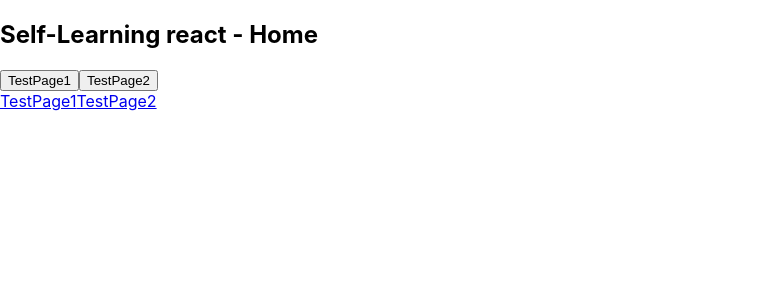
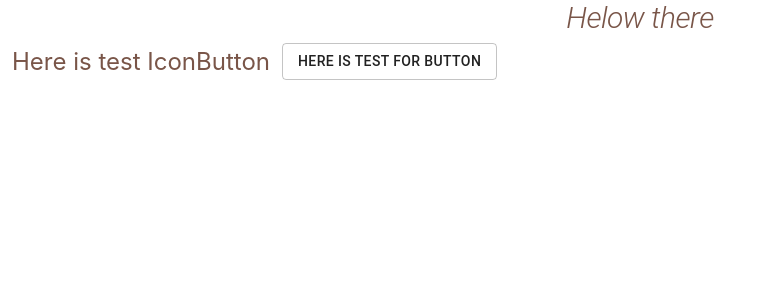
Before and after one commit to TinaWang113/reactui, a React (Create React App) app: page / in a window 1280 px wide. Shown: the top 300 px of the page, without its empty margins (0-777 px from the left). Built offline with nearby package versions, Linux system fonts and the light colour scheme.

Commit message:
simple theme and btn

```diff
--- a/package.json
+++ b/package.json
@@ -4,6 +4,7 @@
   "version": "0.1.0",
   "private": true,
   "dependencies": {
+    "@material-ui/core": "^4.9.13",
     "@testing-library/jest-dom": "^4.2.4",
     "@testing-library/react": "^9.5.0",
     "@testing-library/user-event": "^7.2.1",
--- a/src/App.js
+++ b/src/App.js
@@ -1,22 +1,39 @@
-import React, { Component } from 'react';
-import Header from "./Header";
+import React from 'react';
 import { Link, BrowserRouter as Router, Route } from 'react-router-dom'
-import TestPage1 from "./TestPage1";
+import { makeStyles } from '@material-ui/core/styles';
+import {Button, Typography } from '@material-ui/core/';
+import IconButton from '@material-ui/core/IconButton';
 
 
-class App extends Component {
-  render() {
+const useStyles = makeStyles({
+  hellowThemeStyle:{
+    fontStyle: 'oblique',
+    fontSize:"30px",
+  },
+  buttonStyles:{
+    color:"green",
+    border:0
+  }
+
+});
+
+export default function App() {
+    const classes = useStyles();
+
     return (
-      <div>
-        <Header />
-        <Router>
-          <Link to="/TestPage1" >TestPage1</Link>
-          <Link to="/TestPage2" >TestPage2</Link>
-        </Router>
-
-      </div>
+      <div className="App">
+      <Typography
+        className={classes.hellowThemeStyle}
+        align="center"
+        color ="primary"
+        variant="h1"
+      >
+            Helow there
+        </Typography>
+        <IconButton color="primary" aria-label="upload picture" component="span">
+          Here is test IconButton
+        </IconButton>
+        <Button disable variant="outlined">Here is test for Button</Button>
+        </div>
     );
-  }
 }
-
-export default App;
--- a/src/index.js
+++ b/src/index.js
@@ -4,10 +4,15 @@ import './index.css';
 import App from './App';
 import { BrowserRouter } from "react-router-dom";
 import * as serviceWorker from './serviceWorker';
+import { ThemeProvider } from '@material-ui/core/styles';
+import theme from "./theme";
+
 
 ReactDOM.render(
   <BrowserRouter>
+  <ThemeProvider theme={theme}>
     <App />
+    </ThemeProvider >
   </BrowserRouter>,
   document.getElementById('root')
 );
--- /dev/null
+++ b/src/theme.js
@@ -0,0 +1,17 @@
+import { createMuiTheme } from '@material-ui/core/styles';
+import blue from '@material-ui/core/colors/blue';
+import brown from '@material-ui/core/colors/brown';
+
+
+const theme = createMuiTheme({
+  palette: {
+    primary: brown,
+    secondary: blue,
+    default: brown
+  },
+  status: {
+    danger: 'orange',
+  },
+});
+
+export default theme;
```
Also changed, not shown: 1 other file (tests, documents, lock files or other folders).
